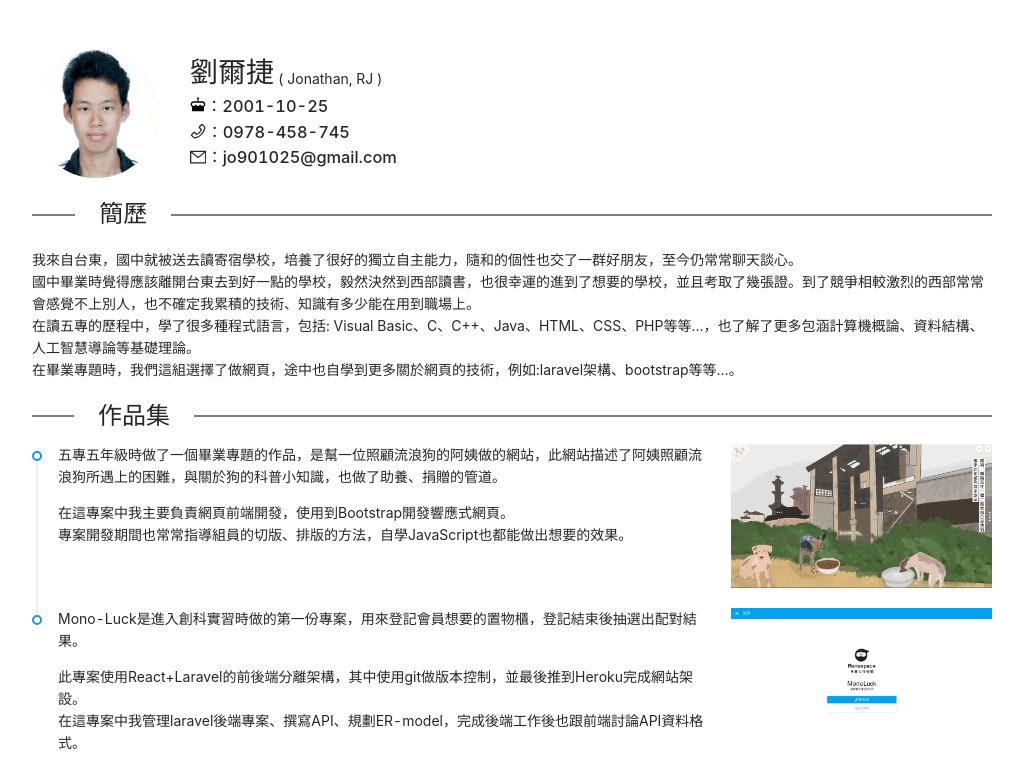
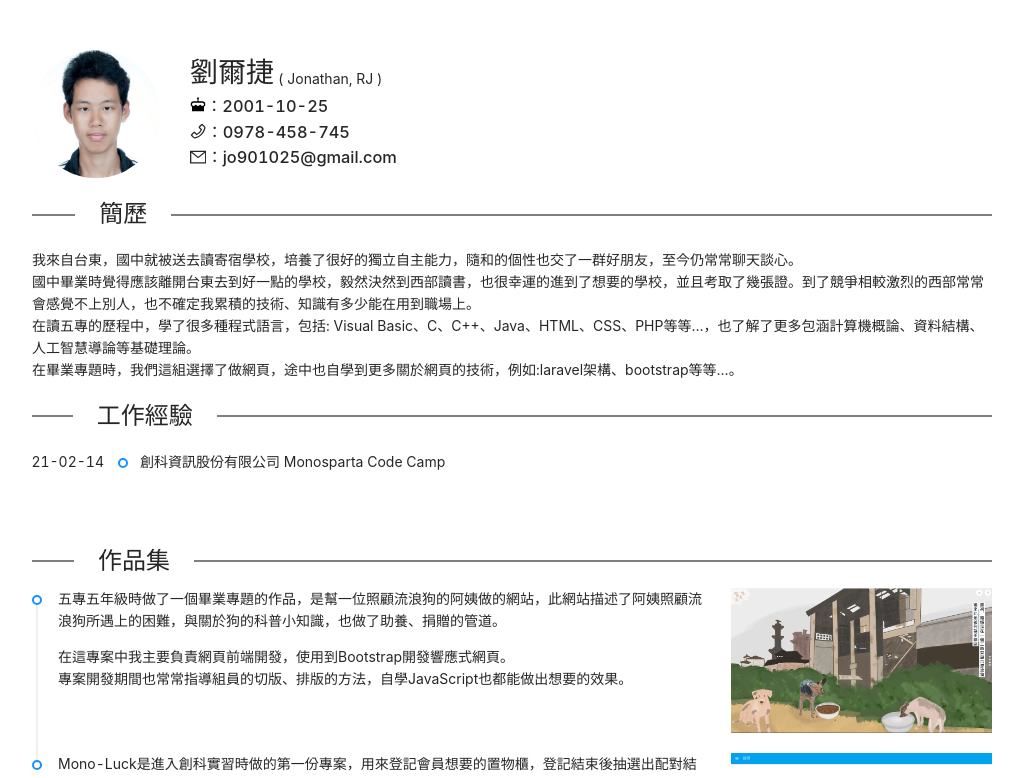
Before and after one commit to monosparta/Resume-RJ, a React (Create React App) app: page / in a window 1280 px wide. Shown: the top 778 px of the page, without its empty margins (128-1151 px from the left). Built offline with nearby package versions, Linux system fonts and the light colour scheme.

Commit message:
Completed workExperiences

```diff
--- a/src/Page/Resume.css
+++ b/src/Page/Resume.css
@@ -12,3 +12,18 @@
 .img{
     width: 100%;
 }
+.workExperiences{
+  overflow: hidden;
+}
+.workExperiences > li{
+  margin-top: 7px;
+  left: calc(-100vw + 90px);
+  width: 200vw;
+}
+.workExperiences .ant-timeline-item-label {
+  width: calc(100vw - 18px) !important;
+}
+.workExperiences .ant-timeline-item-content {
+  margin-left: 22px;
+  width: calc(50vw - 40px) !important;
+}
--- a/src/Page/Resume.js
+++ b/src/Page/Resume.js
@@ -24,6 +24,14 @@ const CV = [
     "在畢業專題時，我們這組選擇了做網頁，途中也自學到更多關於網頁的技術，例如:laravel架構、bootstrap等等…。",
   ],
 ];
+
+const workExperiences = [
+  {
+    time: "2021-02-14",
+    work: "創科資訊股份有限公司 Monosparta Code Camp",
+  },
+];
+
 const dog = [
   [
     "五專五年級時做了一個畢業專題的作品，是幫一位照顧流浪狗的阿姨做的網站，此網站描述了阿姨照顧流浪狗所遇上的困難，與關於狗的科普小知識，也做了助養、捐贈的管道。",
@@ -73,6 +81,19 @@ function App() {
       <Content content={CV} />
 
       <Divider orientation="left" className="Divider" span>
+        工作經驗
+      </Divider>
+      <Timeline mode="left" className="workExperiences">
+        {workExperiences.map((workExperience) => {
+          return (
+            <Timeline.Item label={workExperience.time}>
+              {workExperience.work}
+            </Timeline.Item>
+          );
+        })}
+      </Timeline>
+
+      <Divider orientation="left" className="Divider" span>
         作品集
       </Divider>
       <Timeline>
```
